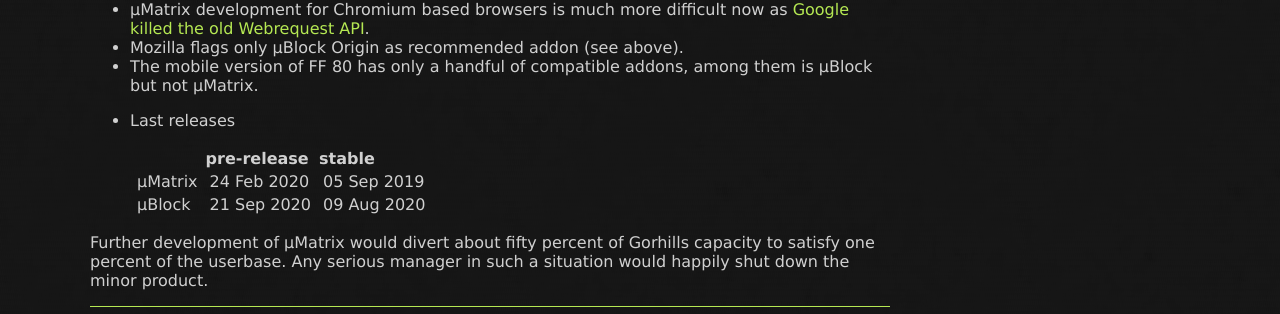
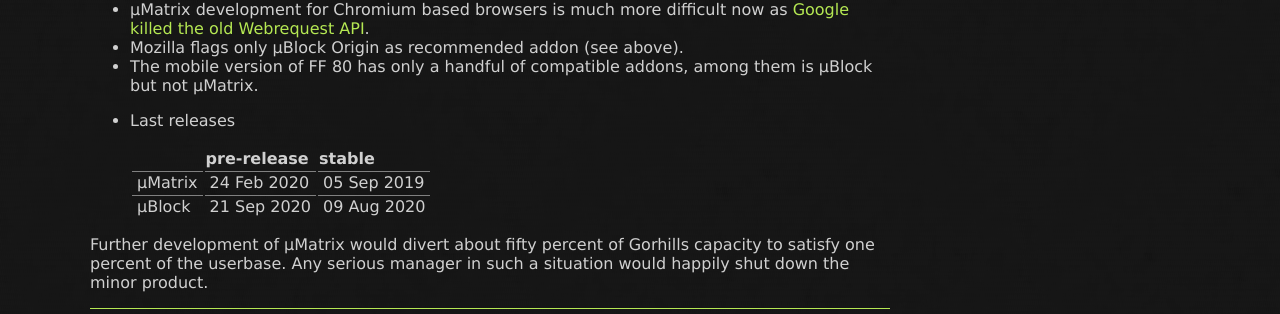
Before and after one commit to soerenkoehler/soerenkoehler.github.io, a Jekyll site: the page built from index.html, in a window 1280 px wide. Shown: the part 1025-1339 px from the top of the page. Built offline with Jekyll 4.4.1, drawn with Linux system fonts in a browser that asks for light colours.

Commit message:
css for tables

```diff
--- a/assets/css/main.scss
+++ b/assets/css/main.scss
@@ -209,10 +209,10 @@
     }
 
     table {
-        thead tr {
+        thead tr td{
             border-bottom: 1px solid white;
         }
-        tbody tr {
+        tbody tr td{
             border-top: 1px solid gray;
         }
         td {
```
